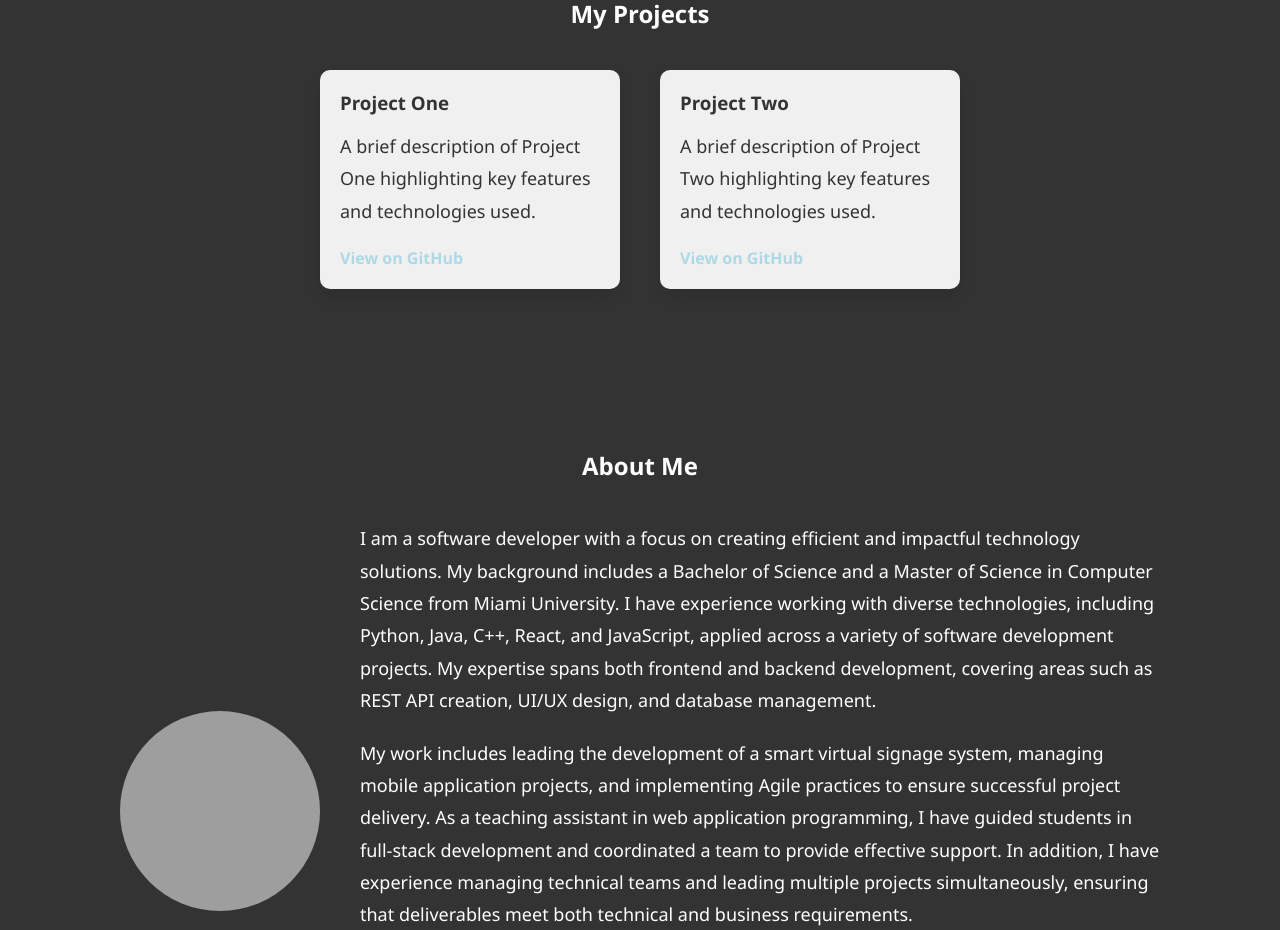
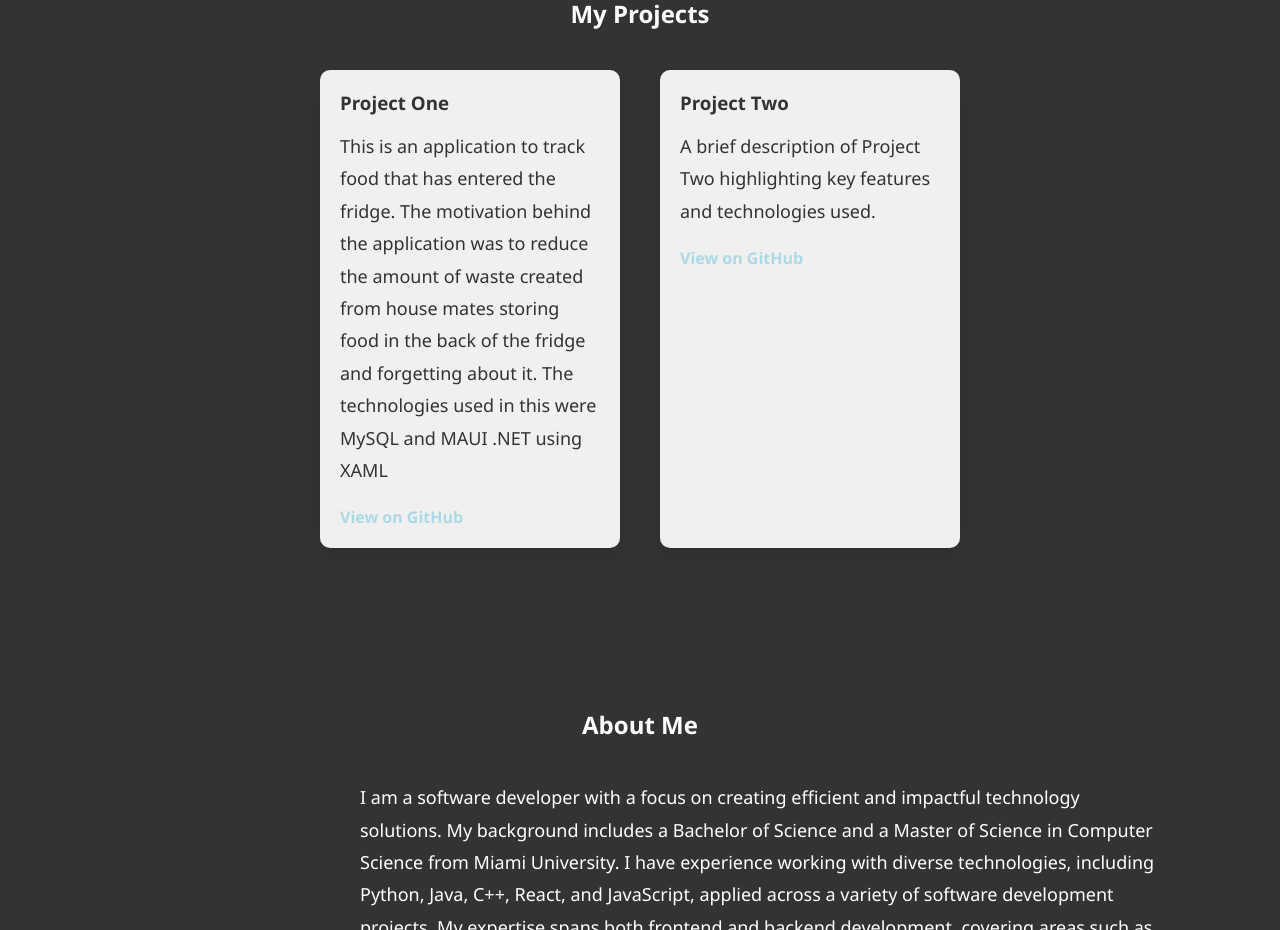
Before and after one commit to Noahg444/Noah-Personal-Portfolio, a React (Create React App) app: page / in a window 1280 px wide. Shown: the part 860-1790 px from the top of the page. Built offline with nearby package versions, Linux system fonts and the light colour scheme; grey boxes are pictures that could not be loaded.

Commit message:
Changes to Project 1

```diff
--- a/src/components/Projects.js
+++ b/src/components/Projects.js
@@ -8,7 +8,7 @@ const Projects = () => {
             <div className="project-list">
                 <div className="project-card">
                     <h3>Project One</h3>
-                    <p>A brief description of Project One highlighting key features and technologies used.</p>
+                    <p>This is an application to track food that has entered the fridge. The motivation behind the application was to reduce the amount of waste created from house mates storing food in the back of the fridge and forgetting about it. The technologies used in this were MySQL and MAUI .NET using XAML</p>
                     <a href="https://github.com/Noahg444/Maui-.NET-DontExpire" target="_blank" rel="DontExpire Project">View on GitHub</a>
                 </div>
                 <div className="project-card">
```
